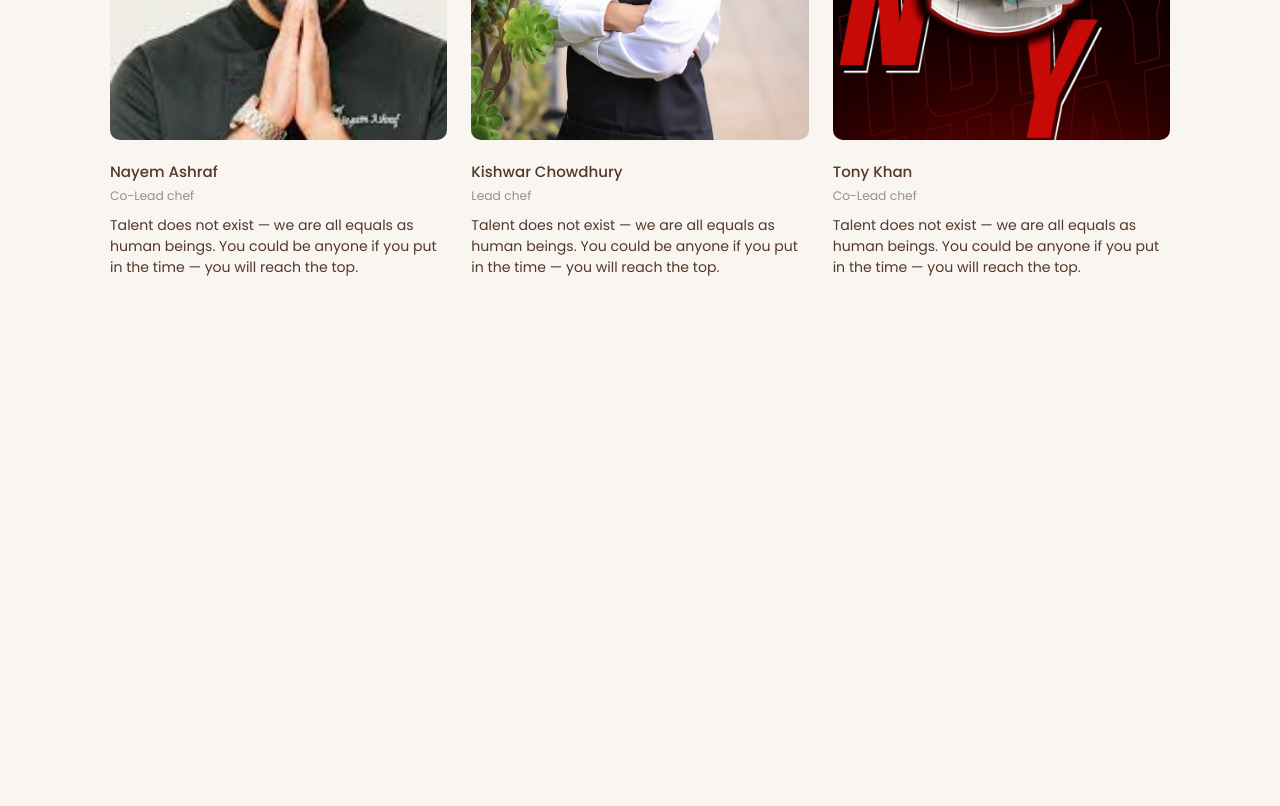
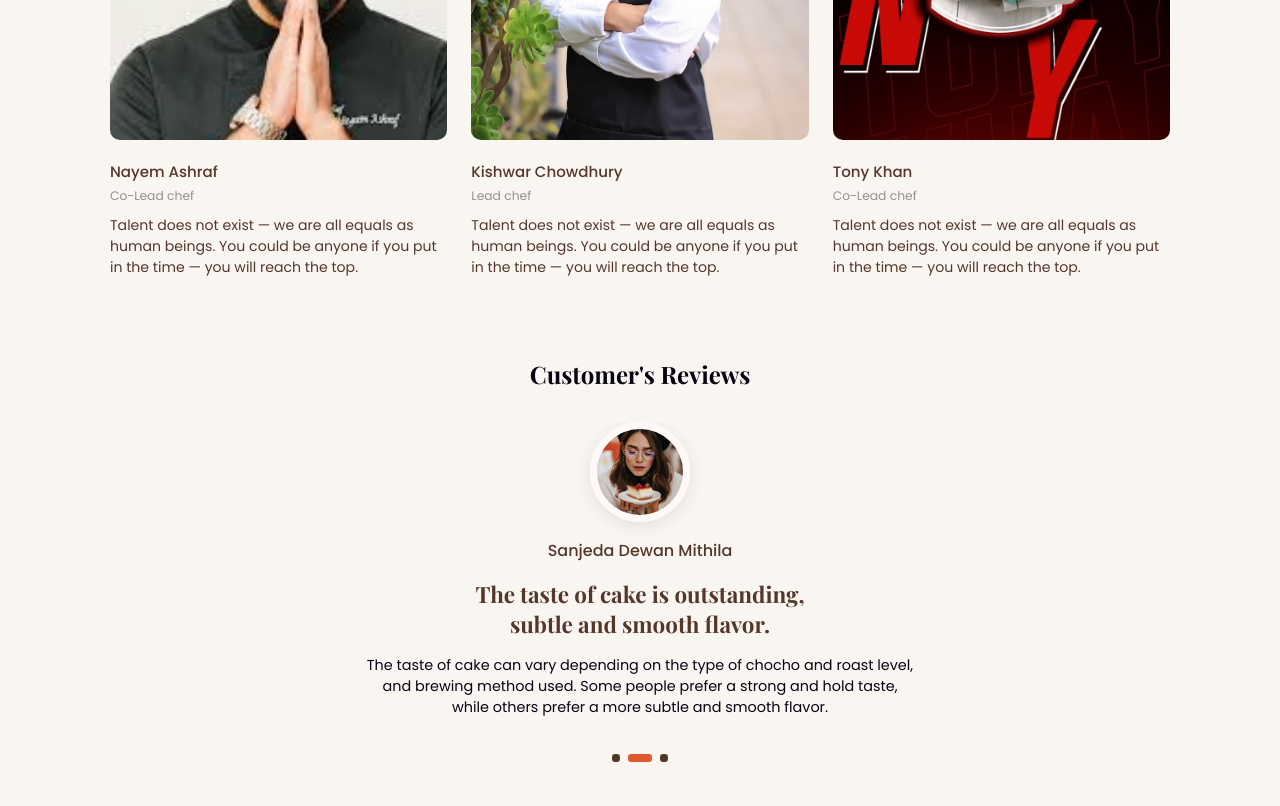
Before and after one commit to MD-ALL-SHAHRIA/even-s-BITE, a plain HTML site: page index.html in a window 1280 px wide. Shown: the part 2405-3211 px from the top of the page. Before the commit the page ends 2715 px from the top, so only its background shows below. Drawn offline with nearby package versions, Linux system fonts and the light colour scheme.

Commit message:
review add

```diff
--- a/index.html
+++ b/index.html
@@ -8,6 +8,9 @@
    <link rel="stylesheet" href="style.css">
    <!-- box icons -->
     <link href='https://unpkg.com/boxicons@2.1.4/css/boxicons.min.css' rel='stylesheet'>
+
+    <!-- Link Swiper's CSS -->
+  <link rel="stylesheet" href="https://cdn.jsdelivr.net/npm/swiper@11/swiper-bundle.min.css" />
 </head>
 <body>
   <header>
@@ -199,7 +202,72 @@
           </div>
          </div>
      </section>
+     <!-- review -->
+      <section class="review container" id="review">
+        <!-- heading -->
+         <div class="heading">
+          <h2>Customer's Reviews</h2>
+         </div>
+          <!-- Swiper -->
+  <div class="swiper mySwiper">
+    <div class="swiper-wrapper">
+      <!-- slide 1 -->
+      <div class="swiper-slide">
+        <div class="review-box">
+          <img src="home/review1.avif" alt="">
+          <h2>Momotaj Begum</h2>
+          <span>The taste of cake is outstanding,<br/>
+            subtle and smooth flavor.
+          </span>
+          <p>
+            The taste of cake can vary depending on the type of chocho and roast level, and brewing method used. Some people prefer a strong and hold taste, while others prefer a more subtle and smooth flavor.
+          </p>
 
+        </div>
+
+      </div>
+
+
+      <!-- slide 2 -->
+      <div class="swiper-slide">
+        <div class="review-box">
+          <img src="home/rev2.avif" alt="">
+          <h2>Sanjeda Dewan Mithila</h2>
+          <span>The taste of cake is outstanding,<br/>
+            subtle and smooth flavor.
+          </span>
+          <p>
+            The taste of cake can vary depending on the type of chocho and roast level, and brewing method used. Some people prefer a strong and hold taste, while others prefer a more subtle and smooth flavor.
+          </p>
+
+        </div>
+
+      </div>
+
+
+     <!-- slide 3 -->
+      <div class="swiper-slide">
+        <div class="review-box">
+          <img src="home/rev3.avif" alt="">
+          <h2>Md All Sharia</h2>
+          <span>The taste of cake is outstanding,<br/>
+            subtle and smooth flavor.
+          </span>
+          <p>
+            The taste of cake can vary depending on the type of chocho and roast level, and brewing method used. Some people prefer a strong and hold taste, while others prefer a more subtle and smooth flavor.
+          </p>
+
+        </div>
+
+      </div>
+
+    </div>
+    <div class="swiper-pagination"></div>
+
+  </div>
+      </section>
+  <!-- Swiper JS -->
+  <script src="https://cdn.jsdelivr.net/npm/swiper@11/swiper-bundle.min.js"></script>
   <!-- link to js  -->
   <script src="main.js"></script>
 </body>
--- a/main.js
+++ b/main.js
@@ -0,0 +1,14 @@
+//swiper
+var swiper = new Swiper(".mySwiper", {
+      spaceBetween: 30,
+      centeredSlides: true,
+      autoplay: {
+        delay: 2500,
+        disableOnInteraction: false,
+      },
+      pagination: {
+        el: ".swiper-pagination",
+        clickable: true,
+      },
+
+    });
--- a/style.css
+++ b/style.css
@@ -294,3 +294,59 @@ header{
   color: var(--main-color);
   margin-top: 10px;
 }
+
+.review{
+  max-width: 550px;
+  margin: auto;
+  width: 100%;
+}
+
+.review-box{
+  display: flex;
+  flex-direction: column;
+  align-items: center;
+  text-align: center;
+  margin-bottom: 3.5rem !important;
+}
+
+.review-box img{
+  width: 100px;
+  height: 100px;
+  border-radius: 50%;
+  border: 7px solid #fff8f7;
+  object-fit: cover;
+  object-position: center;
+  box-shadow: 0 4px 16px hsla(355,25%,15%,0.1);
+}
+
+.review-box h2{
+  font-size: 1rem;
+  color: var(--main-color);
+  font-family: var(--poppins-font);
+  font-weight: 500;
+  margin: 1rem 0;
+}
+.review-box span{
+  font-size:  1.4rem;
+  font-weight: 700;
+  color: var(--main-color);
+}
+.review-box p{
+  font-size: 0.9rem;
+  font-family: var(--poppins-font);
+  columns: var(--text-alter-color);
+  margin-top: 1rem;
+}
+
+.swiper-pagination-bullet{
+  width: 8px !important;
+  height: 8px !important;
+  border-radius: 0.2rem !important;
+  background: var(--main-color) !important;
+  opacity: 1 !important;
+}
+
+.swiper-pagination-bullet-active{
+  width: 1.5rem !important;
+  background-color: var(--second-color) !important;
+}
```
Also changed, not shown: home/rev2.avif (added), home/rev3.avif (added), home/review1.avif (added).
